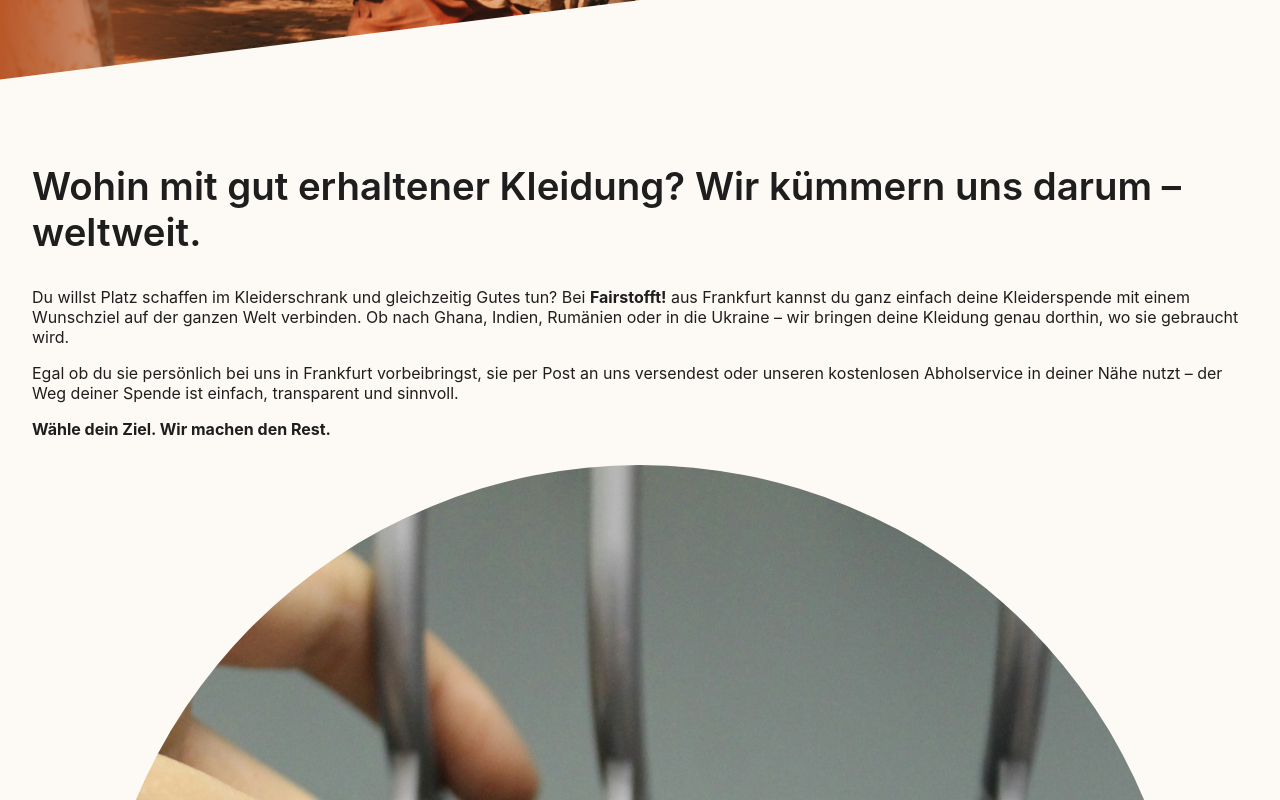
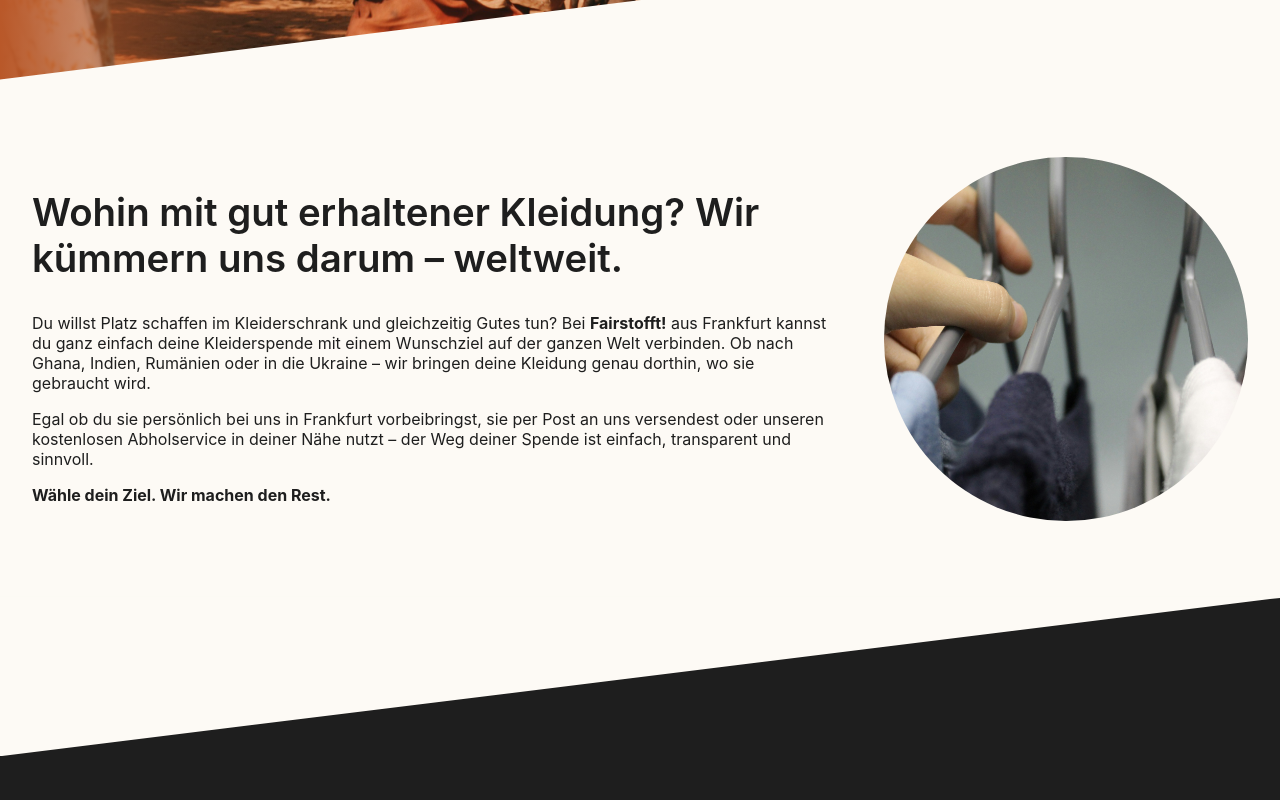
Before and after one commit to Floelly/KleiderspendenRegistrierung, a React (Vite) app: page / in a window 1280 px wide. Shown: the part 640-1440 px from the top of the page. Built offline with nearby package versions, Linux system fonts and the light colour scheme.

Commit message:
upgraded about

```diff
--- a/src/components/sections/About.jsx
+++ b/src/components/sections/About.jsx
@@ -1,12 +1,22 @@
 import Section from "../ui/Section";
 import RoundImage from "../ui/RoundImage";
 import aboutImage from "/src/assets/About_Kleiderspende.jpg";
+import styled from "styled-components";
 
 export default function About() {
+  const SideBySide = styled.div`
+    @media screen AND (min-width: ${({ theme }) => theme.breakpoints.l}) {
+      display: flex;
+      justify-content: space-between;
+      align-items: center;
+      gap: ${({ theme }) => theme.spacing.l};
+    }
+  `;
 
   return (
     <>
       <Section>
+        <SideBySide>
           <div>
             <h2>Wohin mit gut erhaltener Kleidung? Wir kümmern uns darum – weltweit.</h2>
             <p>
@@ -18,6 +28,7 @@ export default function About() {
             <p><strong>Wähle dein Ziel. Wir machen den Rest.</strong></p>
           </div>
           <RoundImage src={aboutImage} alt="Foto Kleiderspende" title="Bildquelle: https://unsplash.com/photos/person-holding-white-clothes-hanger-aAVVmgod3N4" />
+        </SideBySide>
       </Section>
     </>
   );
```
Lines whose indentation alone changed are shown as unchanged.
